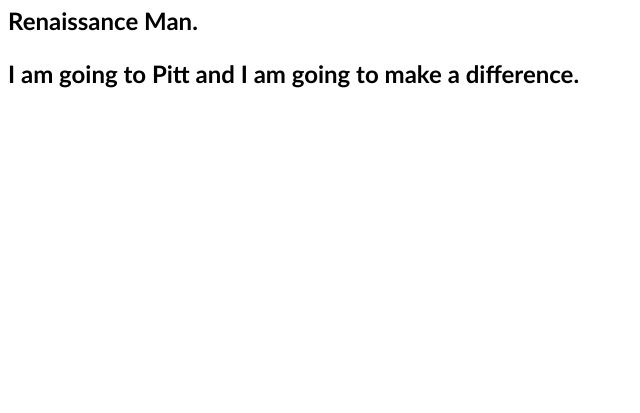
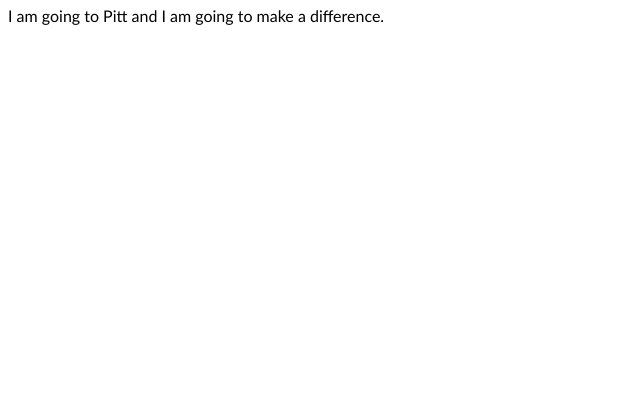
Before and after one commit to nmk40/nmk40.github.io, a plain HTML site: page index.html in a window 1280 px wide. Shown: the part 387-800 px from the top of the page, without its empty margins (0-640 px from the left). Drawn offline with Linux system fonts and the light colour scheme.

Commit message:
Update index.html

```diff
--- a/index.html
+++ b/index.html
@@ -14,7 +14,6 @@
 	<body>
 		<img src="https://fbcdn-sphotos-c-a.akamaihd.net/hphotos-ak-xfa1/t31.0-8/c0.187.851.315/p851x315/10003847_10203923941563308_5610583066860254893_o.jpg">
 		<h1> Nate </h1>
-		<h2> Renaissance Man.
 		<p> I am going to Pitt and I am going to make a difference. </p>
 	</body>
 
```
